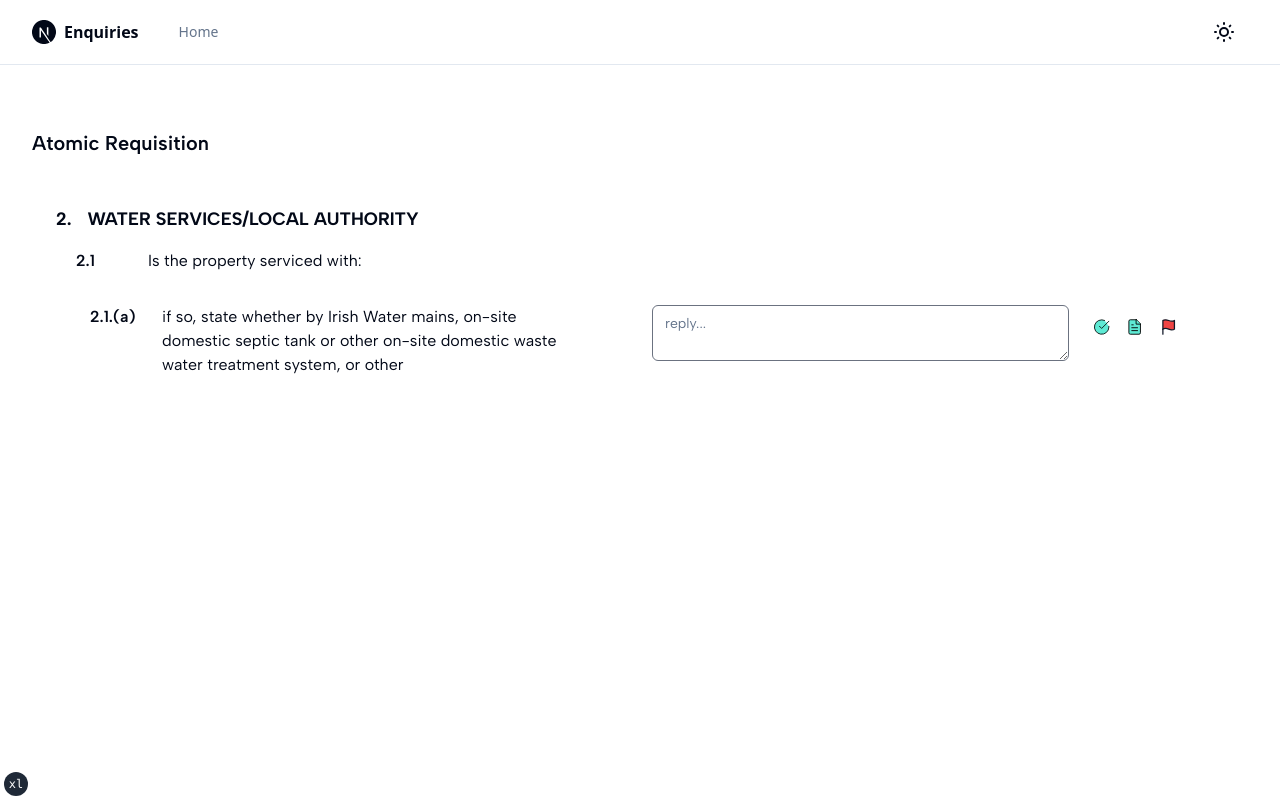
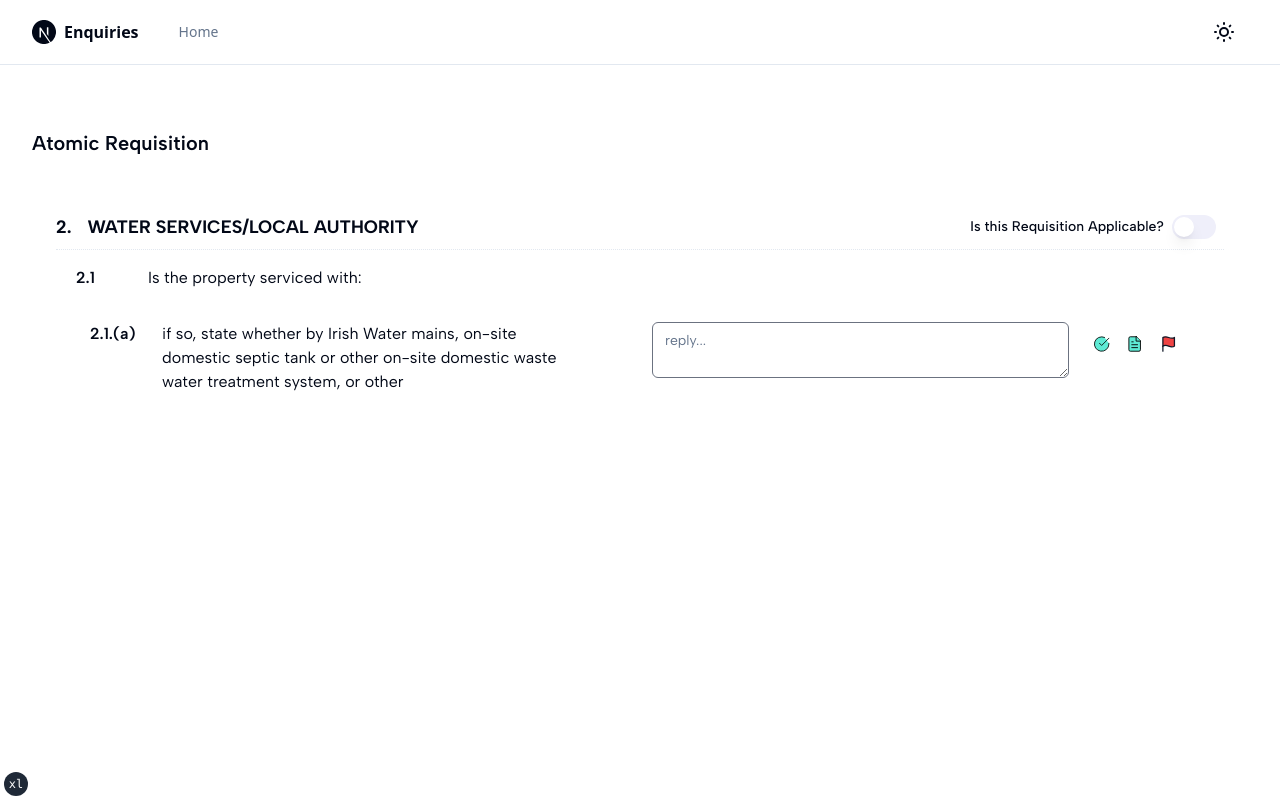
Before and after one commit to kanejoe/enquiries, a Next.js app: page /atomic_requisition in a window 1280 px wide. Built offline with nearby package versions, Linux system fonts and the light colour scheme.

Commit message:
adding applicability switch

```diff
--- /dev/null
+++ b/app/atomic_requisition/SwitchApplicable.tsx
@@ -0,0 +1,13 @@
+import { Label } from "@/components/ui/label"
+import { Switch } from "@/components/ui/switch"
+
+export function IsApplicableSwitch() {
+  return (
+    <div className="flex items-center space-x-2">
+      <Label htmlFor="heading-applicable-mode">
+        Is this Requisition Applicable?
+      </Label>
+      <Switch id="heading-applicable-mode" />
+    </div>
+  )
+}
--- a/app/atomic_requisition/page.tsx
+++ b/app/atomic_requisition/page.tsx
@@ -3,6 +3,7 @@
 import { cn } from "@/lib/utils"
 
 import { ReplyForm } from "./reply_form"
+import { IsApplicableSwitch } from "./SwitchApplicable"
 
 const req = {
   reqId: "R43FKLF",
@@ -88,9 +89,16 @@
 }) {
   return (
     <div className="w-full">
-      <div className="flex flex-row">
-        <div className="mr-4 text-lg font-bold">{clauseRef}</div>
-        <div className="text-lg font-bold uppercase">{query}</div>
+      <div className="flex flex-row justify-between border-b border-dotted">
+        <div className="my-2 basis-3/4">
+          <div className="inline-flex">
+            <div className="mr-4 text-lg font-bold">{clauseRef}</div>
+            <div className="text-lg font-bold uppercase">{query}</div>
+          </div>
+        </div>
+        <div className="flex basis-1/4 place-content-end place-items-center pr-2">
+          <IsApplicableSwitch />
+        </div>
       </div>
     </div>
   )
--- /dev/null
+++ b/components/ui/switch.tsx
@@ -0,0 +1,29 @@
+"use client"
+
+import * as React from "react"
+import * as SwitchPrimitives from "@radix-ui/react-switch"
+
+import { cn } from "@/lib/utils"
+
+const Switch = React.forwardRef<
+  React.ElementRef<typeof SwitchPrimitives.Root>,
+  React.ComponentPropsWithoutRef<typeof SwitchPrimitives.Root>
+>(({ className, ...props }, ref) => (
+  <SwitchPrimitives.Root
+    className={cn(
+      "peer inline-flex h-[24px] w-[44px] shrink-0 cursor-pointer items-center rounded-full border-2 border-transparent transition-colors focus-visible:outline-none focus-visible:ring-2 focus-visible:ring-ring focus-visible:ring-offset-2 focus-visible:ring-offset-background disabled:cursor-not-allowed disabled:opacity-50 data-[state=checked]:bg-primary data-[state=unchecked]:bg-input",
+      className
+    )}
+    {...props}
+    ref={ref}
+  >
+    <SwitchPrimitives.Thumb
+      className={cn(
+        "pointer-events-none block h-5 w-5 rounded-full bg-background shadow-lg ring-0 transition-transform data-[state=checked]:translate-x-5 data-[state=unchecked]:translate-x-0"
+      )}
+    />
+  </SwitchPrimitives.Root>
+))
+Switch.displayName = SwitchPrimitives.Root.displayName
+
+export { Switch }
--- a/package.json
+++ b/package.json
@@ -17,6 +17,7 @@
     "@hookform/resolvers": "3.1.1",
     "@radix-ui/react-label": "2.0.2",
     "@radix-ui/react-slot": "1.0.2",
+    "@radix-ui/react-switch": "1.0.3",
     "class-variance-authority": "0.6.1",
     "clsx": "1.2.1",
     "lucide-react": "0.259.0",
```
Also changed, not shown: 1 other file (tests, documents, lock files or other folders).
